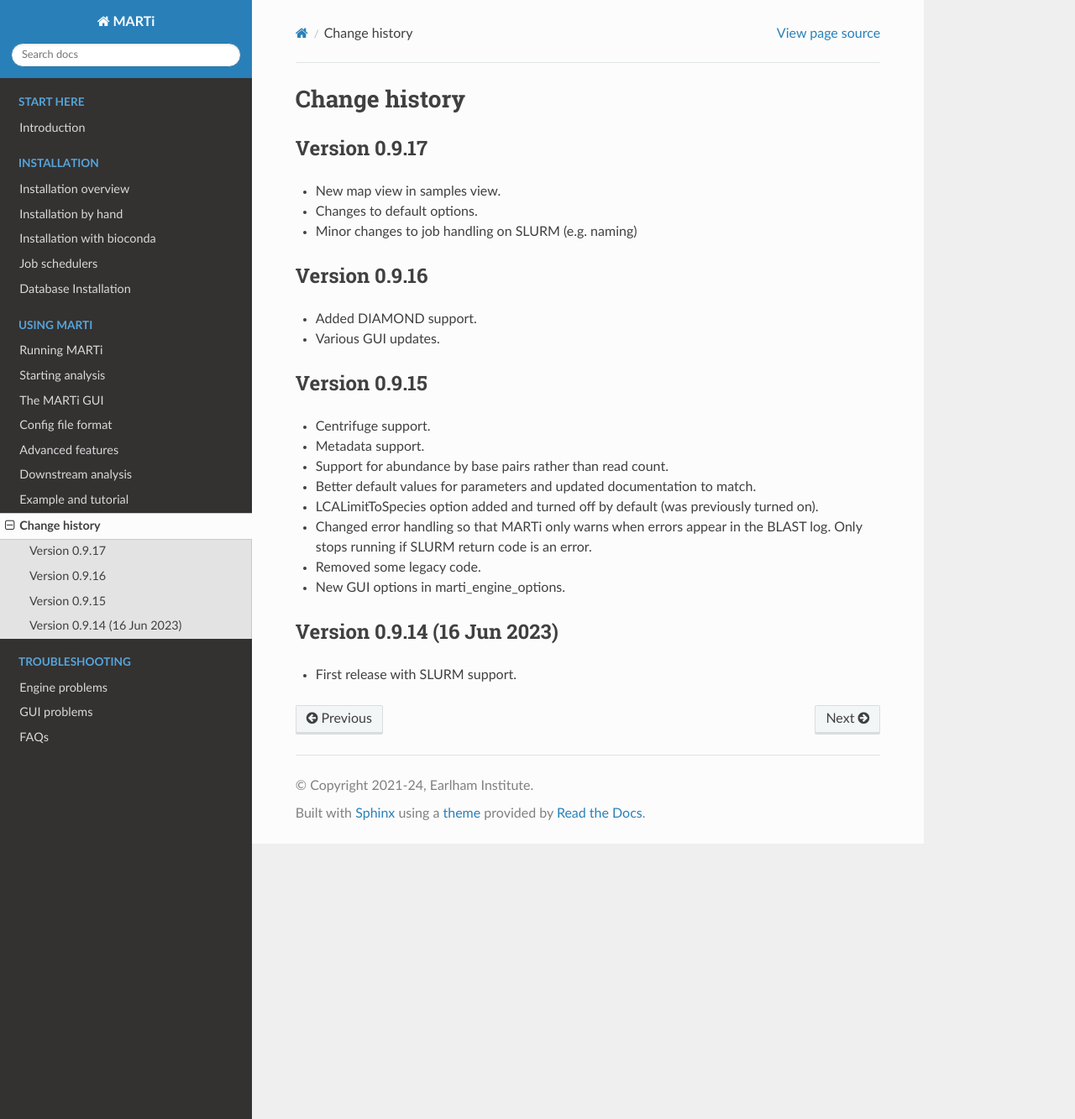
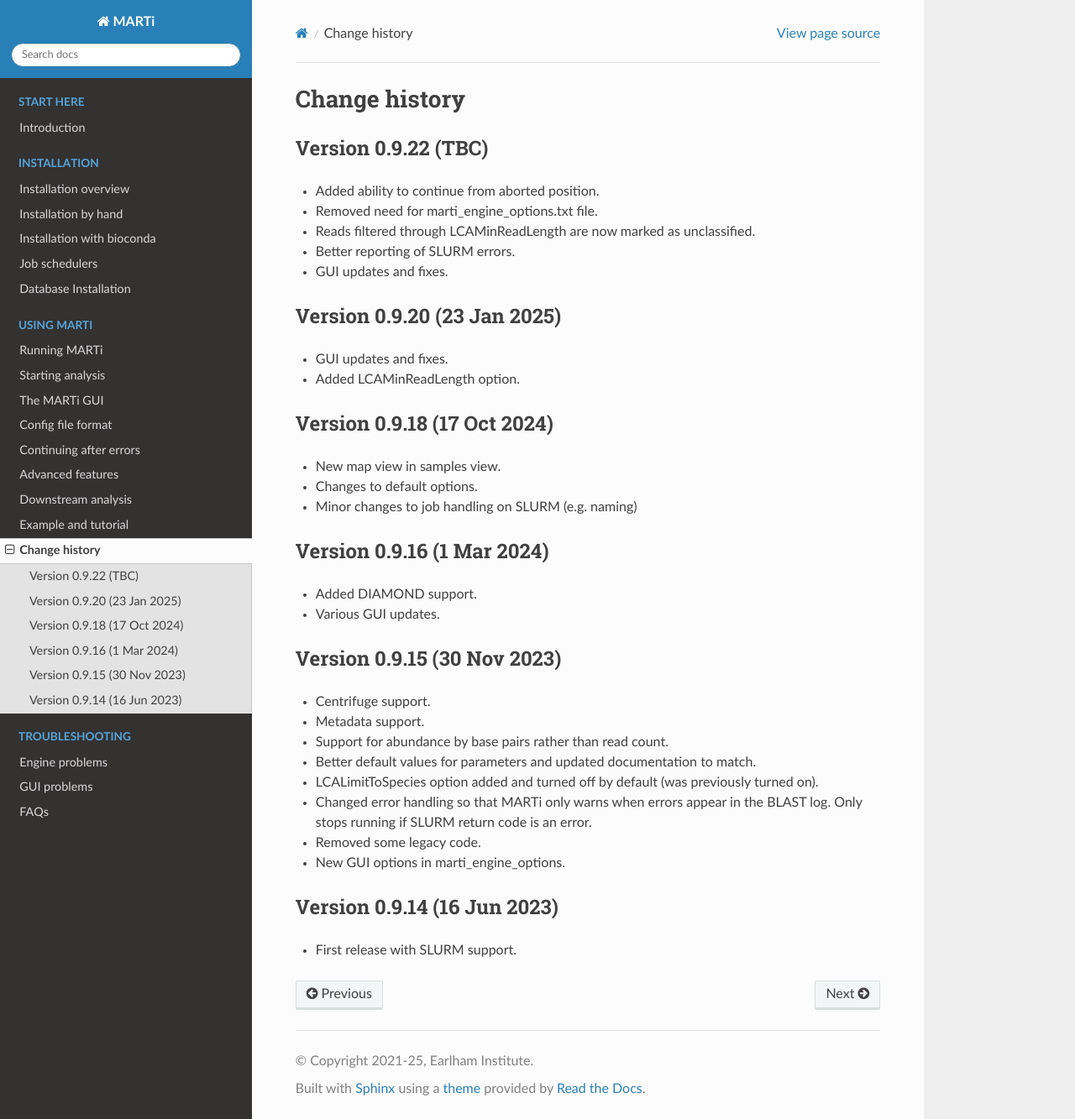
Before and after one commit to richardmleggett/MARTi, a Sphinx documentation site: the page built from docs/source/history.rst, in a window 1280 px wide and 1333 px high. Shown: the whole window at 84% size. Built offline with Sphinx 7.4.7 and the Read the Docs theme 3.1.0, drawn with Linux system fonts in a browser that asks for light colours; formulas are drawn with MathJax 3.

Commit message:
Updated docs

```diff
--- a/docs/source/conf.py
+++ b/docs/source/conf.py
@@ -50,7 +50,7 @@ master_doc = 'contents'
 
 # General information about the project.
 project = u'MARTi'
-copyright = u'2021-24, Earlham Institute'
+copyright = u'2021-25, Earlham Institute'
 author = u'Richard M. Leggett, Ned Peel, Sam Martin'
 
 # The version info for the project you're documenting, acts as replacement for
--- a/docs/source/contents.rst
+++ b/docs/source/contents.rst
@@ -22,6 +22,7 @@
    cmdline
    gui
    configfiles
+   continuing
    advanced
    downstream
    example
--- a/docs/source/history.rst
+++ b/docs/source/history.rst
@@ -1,21 +1,36 @@
 Change history
 ==============
 
-Version 0.9.17
---------------
+Version 0.9.22 (TBC)
+--------------------
+
+* Added ability to continue from aborted position.
+* Removed need for marti_engine_options.txt file.
+* Reads filtered through LCAMinReadLength are now marked as unclassified.
+* Better reporting of SLURM errors.
+* GUI updates and fixes.
+
+Version 0.9.20 (23 Jan 2025)
+----------------------------
+
+* GUI updates and fixes.
+* Added LCAMinReadLength option.
+
+Version 0.9.18 (17 Oct 2024)
+----------------------------
 
 * New map view in samples view.
 * Changes to default options.
 * Minor changes to job handling on SLURM (e.g. naming)
 
-Version 0.9.16
---------------
+Version 0.9.16 (1 Mar 2024)
+---------------------------
 
 * Added DIAMOND support.
 * Various GUI updates.
 
-Version 0.9.15
---------------
+Version 0.9.15 (30 Nov 2023)
+----------------------------
 
 * Centrifuge support.
 * Metadata support.
--- a/docs/source/installation.rst
+++ b/docs/source/installation.rst
@@ -12,11 +12,13 @@ Make sure you've read the :ref:`intro` and know whether you are installing MARTi
 
 You need to copy the MARTi software onto any computer that will be running the MARTi Engine (back-end) or the MARTi GUI (web server). If running in local mode, this will be the same computer. If running in an HPC mode, you will copy the software on to the cluster and also onto the computer where you will be running the web server for the GUI. For simplicity, it is not necessary to separate the Engine from the GUI for installation purposes (you can do, but there's no point).
 
-Because MARTi makes use of a number of other tools (e.g. BLAST, Centrifuge etc.), there are a few dependencies that need to be installed. So we've tried to make this as simole as possible by offering a number of different ways of installing depending on what you're comfortable with:
+Because MARTi makes use of a number of other tools (e.g. BLAST, Centrifuge etc.), there are a few dependencies that need to be installed. So we've tried to make this as simple as possible by offering two alternative ways of installing depending on what you're comfortable with:
 
 * :ref:`installationbyhand` from the GitHub repository
 * :ref:`installationbioconda`
 
 Click on each of the links above to access the instructions for that method.
 
-Once you've installed the software, you will need to install some databases on the computer running the MARTi Engine. See the :ref:`BLAST database installation page <blastdbs>`.
+Once you've installed the software, you will need to install some genome reference databases on the computer running the MARTi Engine. See the :ref:`BLAST database installation page <blastdbs>`.
+
+Please note, MARTi is unsupported on Windows, as the developers do not have access to it. We develop on macOS and run MARTi on macOS and Linux. The web interface should work fine on Windows browsers, but we have not been able to test the back-end or GUI components.
```
Also changed, not shown: docs/source/continuing.rst (added, +29 -0 lines), 1 other file.
